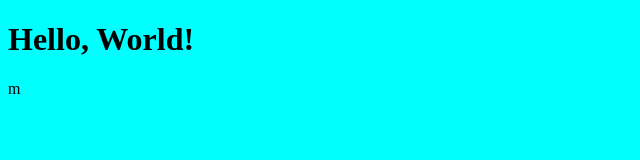
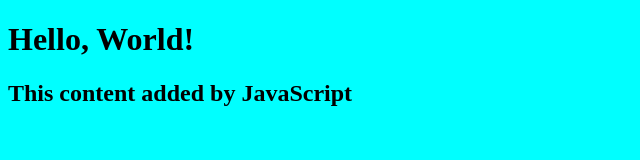
Before and after one commit to victor-muriuki/site, a plain HTML site: page index.html in a window 1280 px wide. Shown: the whole page, without its empty margins (0-640 px from the left). Drawn offline with Linux system fonts and the light colour scheme.

Commit message:
add script.js, connect to index.html

```diff
--- a/index.html
+++ b/index.html
@@ -4,10 +4,11 @@
     <meta charset="UTF-8">
     <meta name="viewport" content="width=device-width, initial-scale=1.0">
     <link rel="stylesheet" href="./css/style.css">
+
     <title>My Website</title>
 </head>
 <body>
     <h1>Hello, World!</h1>
+    <script src="script.js"></script>
 </body>
 </html>
-m
--- /dev/null
+++ b/script.js
@@ -0,0 +1,4 @@
+const h2 = document.createElement("h2");
+h2.textContent = "This content added by JavaScript";
+
+document.querySelector("body").appendChild(h2);
```
